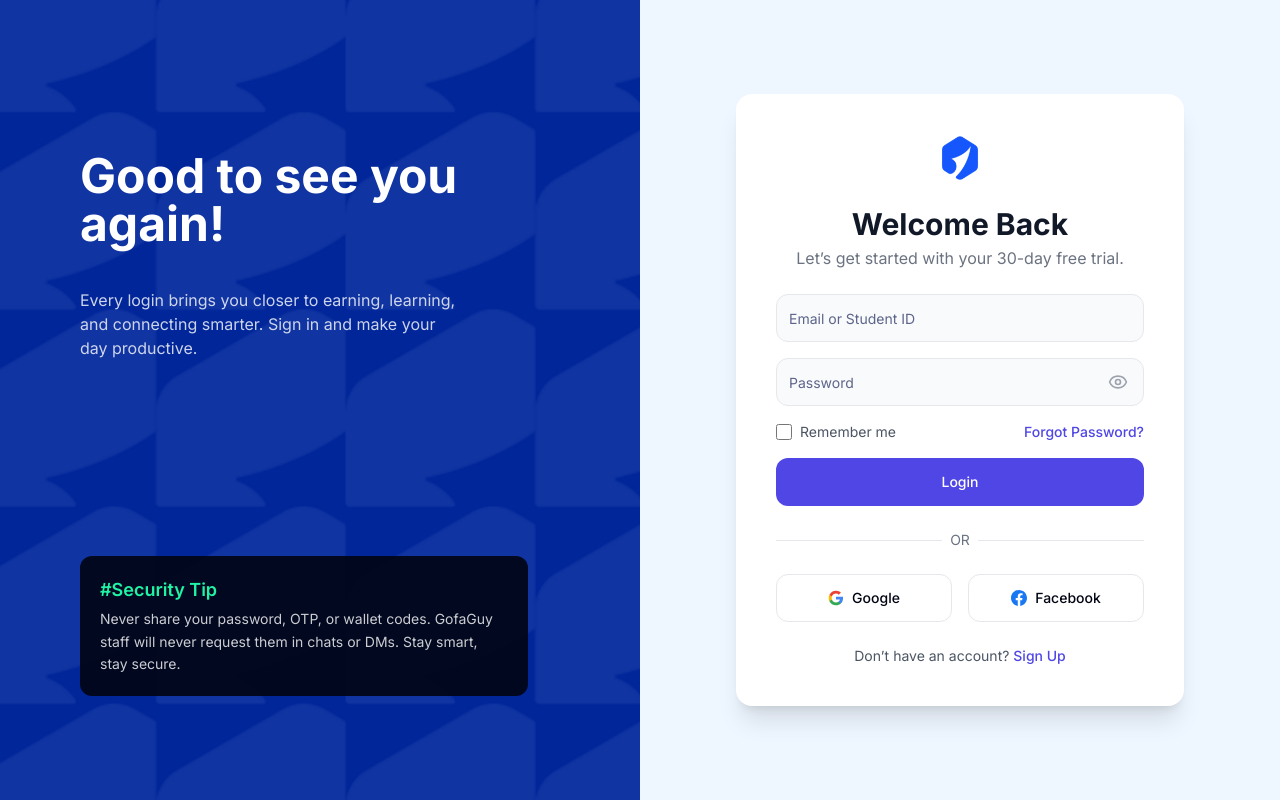
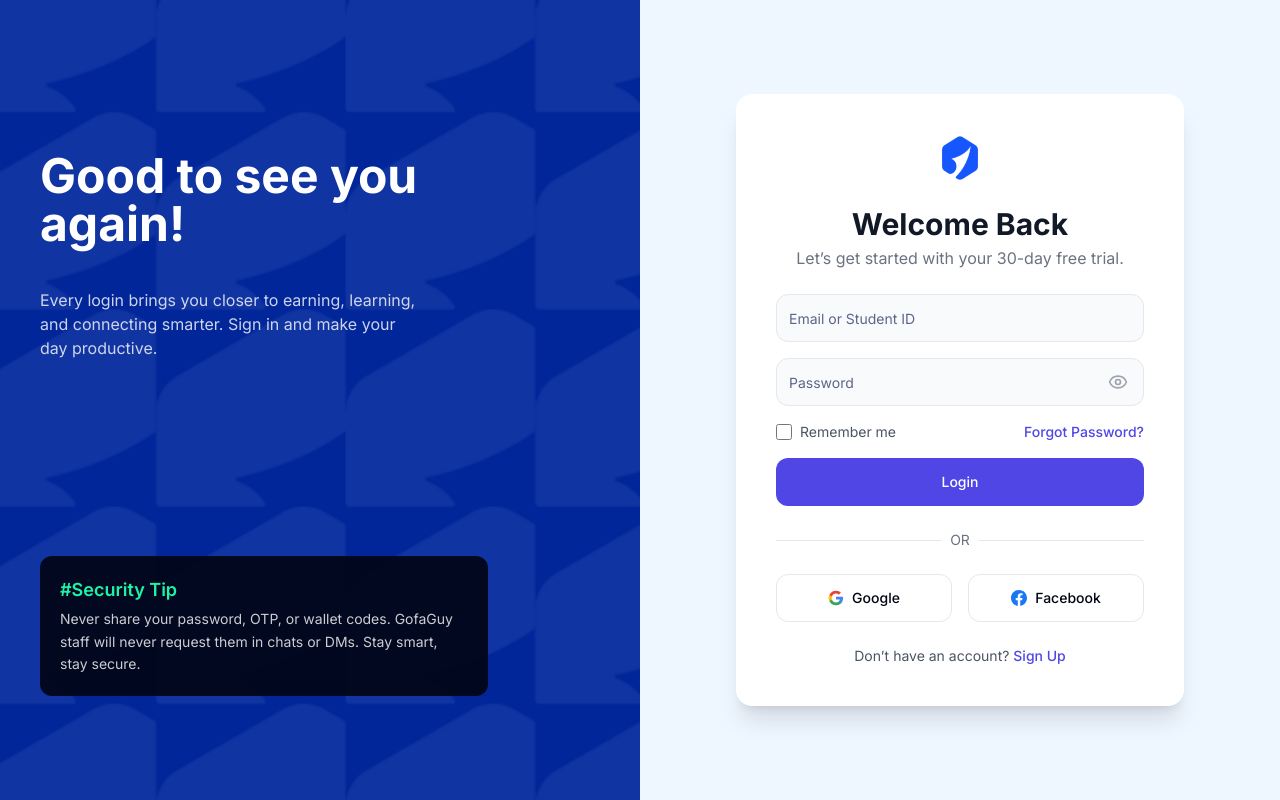
Before and after one commit to Petero-brandel/nGofaGuy, a Next.js app: page /auth/login in a window 1280 px wide. Built offline with nearby package versions, Linux system fonts and the light colour scheme.

Commit message:
C:/Program Files/Git/

```diff
--- a/components/Authentication/login-page.tsx
+++ b/components/Authentication/login-page.tsx
@@ -28,7 +28,7 @@ export function LoginPage() {
         transition={{ duration: 0.2 }}
         className="relative w-full lg:w-1/2 bg-[url('/bg-blue.jpg')] bg-cover bg-center p-6 sm:p-10 flex flex-col justify-between text-white"
       >
-        <div className="max-w-md ml-10 sm:mt-20 space-y-3">
+        <div className="max-w-md sm:mt-20 space-y-3">
           <motion.h1
             initial={{ opacity: 0, y: 20 }}
             animate={{ opacity: 1, y: 0 }}
@@ -50,7 +50,7 @@ export function LoginPage() {
         </div>
 
         {/* Security Tip */}
-        <div className="bg-[#010411]/90 ml-10 rounded-xl p-4 sm:p-5 mt-10 mb-10 sm:mb-16 max-w-md">
+        <div className="bg-[#010411]/90 rounded-xl p-4 sm:p-5 mt-10 mb-10 sm:mb-16 max-w-md">
           <h3 className="text-[#1FF3A5] text-base sm:text-lg font-semibold mb-1">
             #Security Tip
           </h3>
```
